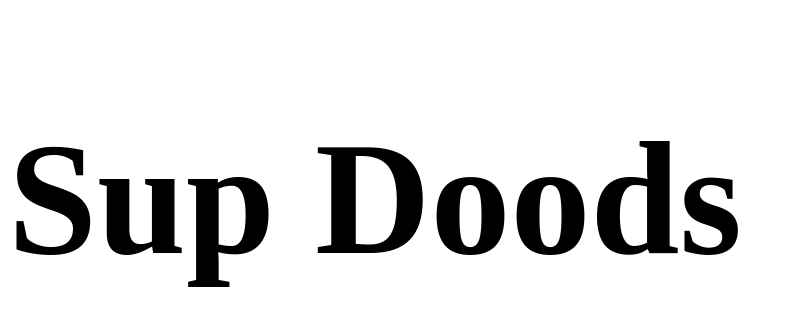
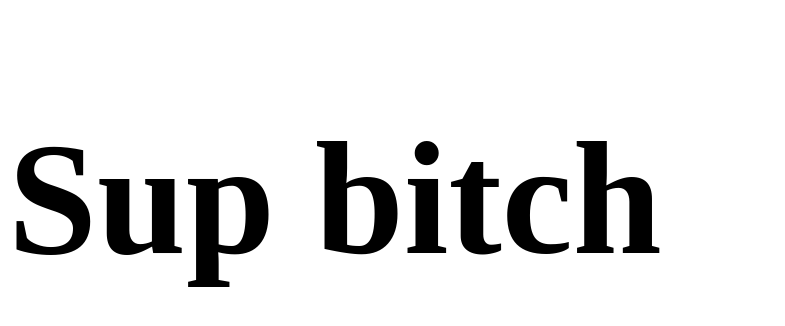
Before and after one commit to Climbby/GuessIt_front, a plain HTML site: page index.html in a window 1280 px wide. Shown: the whole page, without its empty margins (0-785 px from the left). Drawn offline with Linux system fonts and the light colour scheme.

Commit message:
test change

```diff
--- a/index.html
+++ b/index.html
@@ -7,7 +7,7 @@
     <link rel="stylesheet" href="style.css">
 </head>
 <body>
-    <h1>Sup Doods</h1>
+    <h1>Sup bitch</h1>
 
 
 
```
